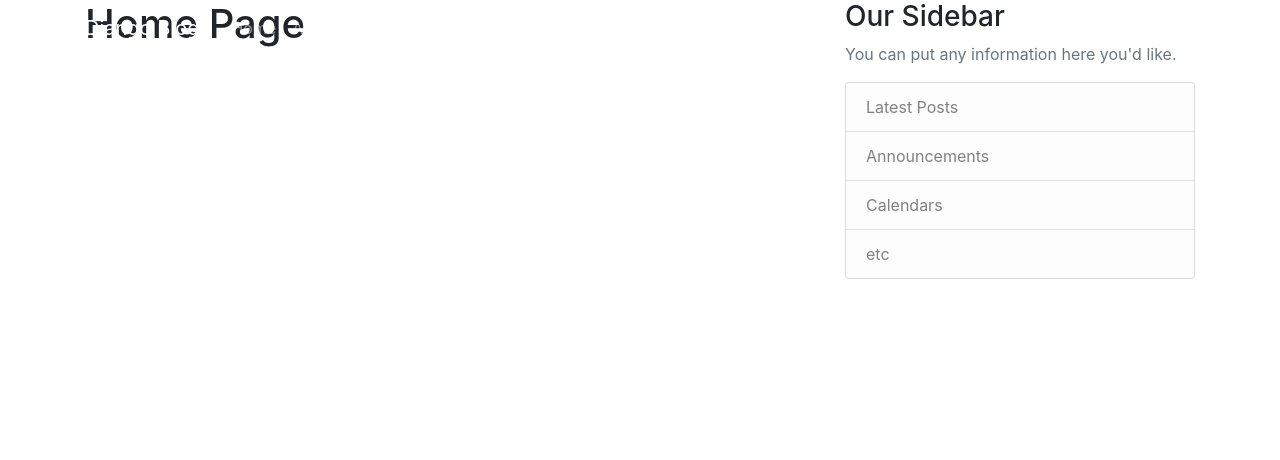
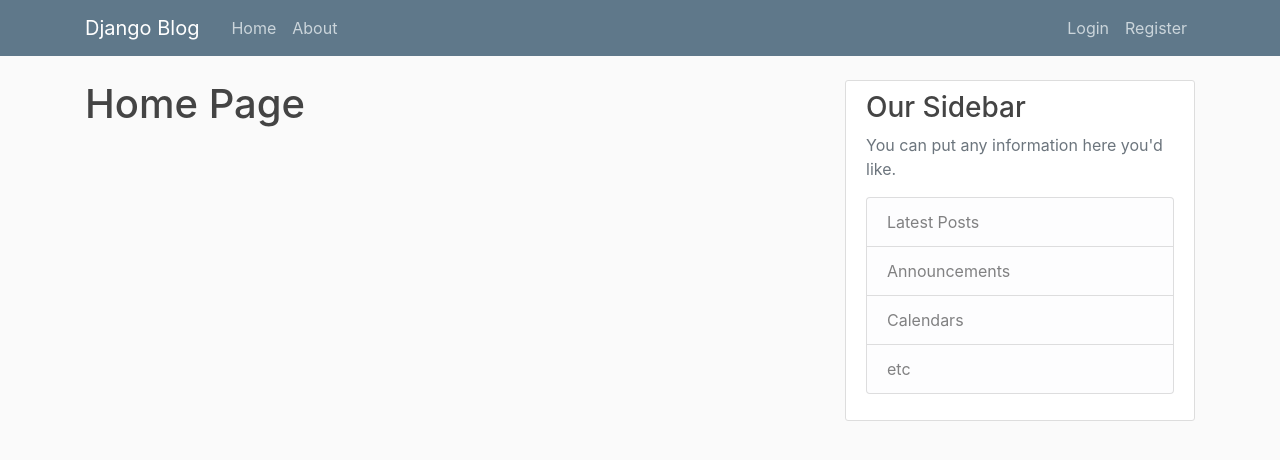
Before and after one commit to sshussai/r3member, a Django app: page /blog/ in a window 1280 px wide. Shown: the top 460 px of the page. Run offline with Django 3.2, Linux system fonts and the light colour scheme; some libraries are stand-ins or nearby versions.

Commit message:
add a css file, and use django static file methods to add it to base template

```diff
--- /dev/null
+++ b/r3member_project/blog/static/blog/main.css
@@ -0,0 +1,84 @@
+body {
+  background: #fafafa;
+  color: #333333;
+  margin-top: 5rem;
+}
+
+h1, h2, h3, h4, h5, h6 {
+  color: #444444;
+}
+
+ul {
+  margin: 0;
+}
+
+.bg-steel {
+  background-color: #5f788a;
+}
+
+.site-header .navbar-nav .nav-link {
+  color: #cbd5db;
+}
+
+.site-header .navbar-nav .nav-link:hover {
+  color: #ffffff;
+}
+
+.site-header .navbar-nav .nav-link.active {
+  font-weight: 500;
+}
+
+.content-section {
+  background: #ffffff;
+  padding: 10px 20px;
+  border: 1px solid #dddddd;
+  border-radius: 3px;
+  margin-bottom: 20px;
+}
+
+.article-title {
+  color: #444444;
+}
+
+a.article-title:hover {
+  color: #428bca;
+  text-decoration: none;
+}
+
+.article-content {
+  white-space: pre-line;
+}
+
+.article-img {
+  height: 65px;
+  width: 65px;
+  margin-right: 16px;
+}
+
+.article-metadata {
+  padding-bottom: 1px;
+  margin-bottom: 4px;
+  border-bottom: 1px solid #e3e3e3
+}
+
+.article-metadata a:hover {
+  color: #333;
+  text-decoration: none;
+}
+
+.article-svg {
+  width: 25px;
+  height: 25px;
+  vertical-align: middle;
+}
+
+.account-img {
+  height: 125px;
+  width: 125px;
+  margin-right: 20px;
+  margin-bottom: 16px;
+}
+
+.account-heading {
+  font-size: 2.5rem;
+}
--- a/r3member_project/blog/templates/blog/base.html
+++ b/r3member_project/blog/templates/blog/base.html
@@ -1,3 +1,4 @@
+{% load static %}
 <!DOCTYPE html>
 <html lang="en" dir="ltr">
   <head>
@@ -7,6 +8,7 @@
 
     <!-- Bootstrap CSS -->
     <link rel="stylesheet" href="https://maxcdn.bootstrapcdn.com/bootstrap/4.0.0/css/bootstrap.min.css" integrity="sha384-Gn5384xqQ1aoWXA+058RXPxPg6fy4IWvTNh0E263XmFcJlSAwiGgFAW/dAiS6JXm" crossorigin="anonymous">
+    <link rel="stylesheet" type="text/css" href="{% static 'blog/main.css' %}">
 
     {% if title %}
       <title>r3member blog - {{ title }}</title>
@@ -19,14 +21,14 @@
     <header class="site-header">
     <nav class="navbar navbar-expand-md navbar-dark bg-steel fixed-top">
       <div class="container">
-        <a class="navbar-brand mr-4" href="/">Django Blog</a>
+        <a class="navbar-brand mr-4" href="{% url 'blog-home' %}">Django Blog</a>
         <button class="navbar-toggler" type="button" data-toggle="collapse" data-target="#navbarToggle" aria-controls="navbarToggle" aria-expanded="false" aria-label="Toggle navigation">
         <span class="navbar-toggler-icon"></span>
         </button>
         <div class="collapse navbar-collapse" id="navbarToggle">
           <div class="navbar-nav mr-auto">
-            <a class="nav-item nav-link" href="/">Home</a>
-            <a class="nav-item nav-link" href="/about">About</a>
+            <a class="nav-item nav-link" href="{% url 'blog-home' %}">Home</a>
+            <a class="nav-item nav-link" href="{% url 'blog-about' %}">About</a>
           </div>
           <!-- Navbar Right Side -->
           <div class="navbar-nav">
```
